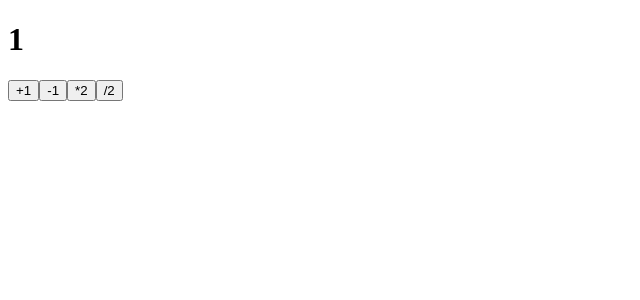
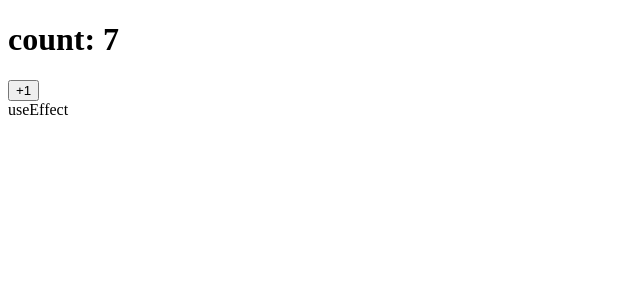
Before and after one commit to m2maomao/react-hooks-demo, a React (Vite) app: page / in a window 1280 px wide. Shown: the top 300 px of the page, without its empty margins (0-640 px from the left). Built offline with nearby package versions, Linux system fonts and the light colour scheme.

Commit message:
feat: useEffect

```diff
--- /dev/null
+++ b/src/XiaoYe/Section1/UseEffect/App.tsx
@@ -0,0 +1,41 @@
+import { useEffect, useState } from "react";
+
+const App = () => {
+
+  /**
+   * 如果第二个参数undefined => 任何状态改变时，都会重新执行回调 => 组件更新的声明周期
+   * 如果第二个参数不是array则报错
+   * 如果第二个参数是一个数组，且是一个空数组 => 回调置灰在函数组件调用时执行一次 => componentDidMount
+   * 如果第二个参数是一个有元素的数组 => 元素为状态的话，状态更新，回调则重新执行一次 => componentDidUpdate
+   */
+  const [count ,setCount] = useState(0);
+  // useEffect后面跟的回调不能加async，如果想要这个语法糖，需要在回调里加一个自执行函数，如下：
+  /**
+   * ;(async () => {
+   *  const data = await http.get('xxx');
+   * })();
+   */
+  // 手动收集依赖
+  useEffect(() => {
+    console.log('useEffect');
+    // depArr => the Array of dependencies
+    const timer = setInterval(() => {
+      setCount((count) => count + 1);
+    }, 1000);
+    // 当页面卸载时
+    // componentWillUnmount
+    return () => {
+      clearInterval(timer);
+      console.log('useEffect cleanup');
+    }
+  }, []);
+  return (
+    <>
+      <h1>count: {count}</h1>
+      <button onClick={() => setCount(count + 1)}>+1</button>
+      <div>useEffect</div>
+    </>
+  )
+}
+
+export default App;
--- a/src/main.tsx
+++ b/src/main.tsx
@@ -1,6 +1,6 @@
 import { StrictMode } from 'react'
 import { createRoot } from 'react-dom/client'
-import App from './XiaoYe/Section1/UseReducer/App';
+import App from './XiaoYe/Section1/UseEffect/App';
 
 createRoot(document.getElementById('root')!).render(
   <StrictMode>
```
